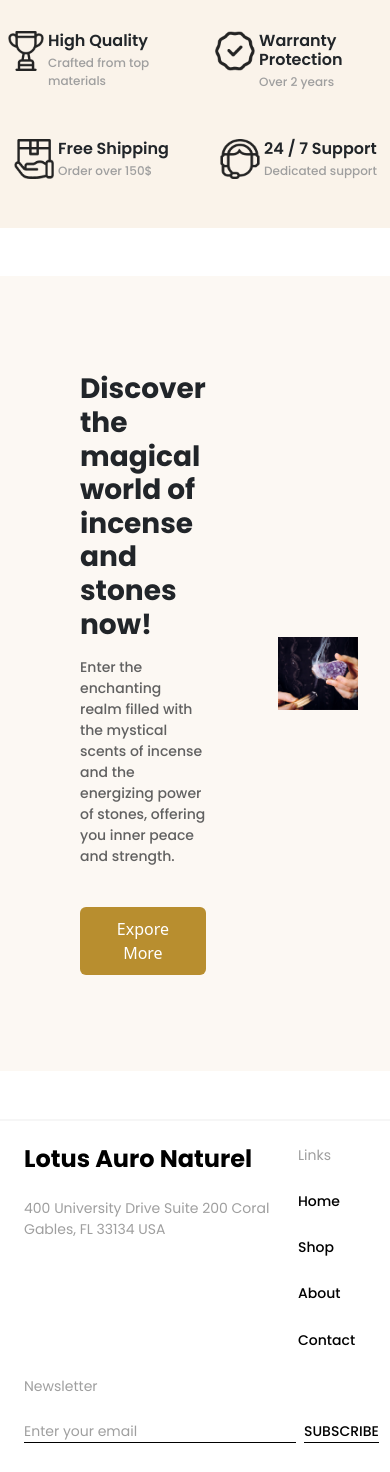
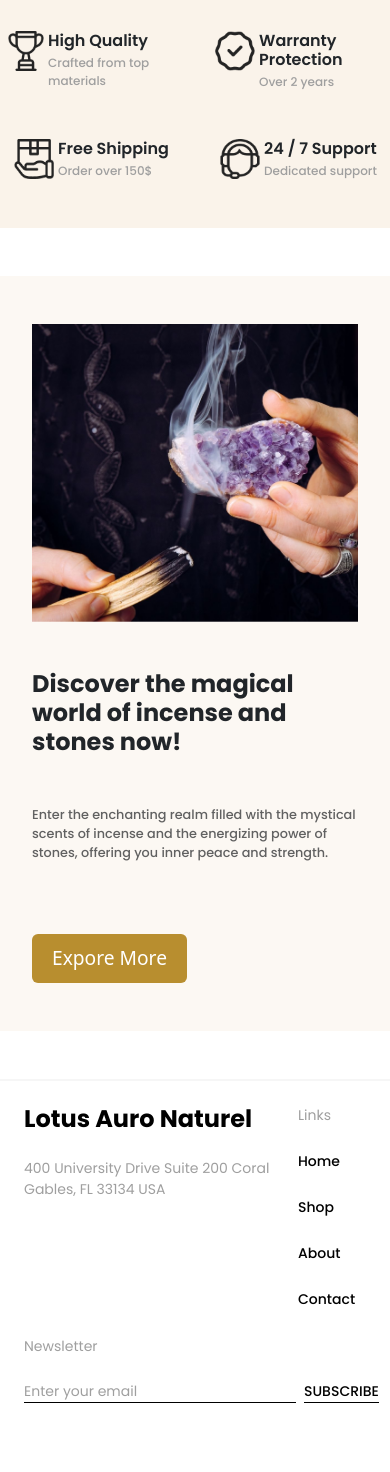
Before and after one commit to mervecoskunn/lotus-project, a Django app: page / in a window 390 px wide. Shown: the part 1346-2818 px from the top of the page. Run offline with Django 5.2, Linux system fonts and the light colour scheme; some libraries are stand-ins or nearby versions.

Commit message:
explore-row.html responsiveness

```diff
--- a/lotus/lotus/static/lotus/css/home.css
+++ b/lotus/lotus/static/lotus/css/home.css
@@ -83,12 +83,24 @@
 }
 
 .explore-row h2 {
-  font-size: 28px;
+  font-size: 2.5rem;
 }
 
 .explore-row p {
   color: #616161 !important;
-  font-size: 14px;
+}
+
+.explore-row__left-col {
+  max-width: 500px;
+}
+
+@media screen and (max-width: 576px) {
+  .explore-row h2 {
+    font-size: 1.5rem;
+  }
+  .explore-row p {
+    font-size: 0.8rem;
+  }
 }
 
 /* Slider  */
--- a/lotus/lotus/templates/lotus/includes/explore-row.html
+++ b/lotus/lotus/templates/lotus/includes/explore-row.html
@@ -1,16 +1,16 @@
 {% load static %}
 <div class="container-fluid explore-row">
-    <div class="row align-items-center">
-        <div class="col">
-            <div class="p-5">
-                <h2 class="poppins-700 mb-3">Discover the magical world of incense and stones now!</h2>
-                <p class="poppins-500">
+    <div class="row align-items-center flex-column-reverse flex-sm-row">
+        <div class="col-sm-6">
+            <div class="explore-row__left-col m-auto">
+                <h2 class="poppins-700 my-5 display-4">Discover the magical world of incense and stones now!</h2>
+                <p class="poppins-500 my-5">
                     Enter the enchanting realm filled with the mystical scents of incense and the energizing power of stones, offering you inner peace and strength.
                 </p>
                 <a href="#" class="btn btn-primary mt-4 lotus-btn-primary">Expore More</a>
             </div>
         </div>
-        <div class="col">
+        <div class="col-sm-6">
             <img src="{% static 'lotus/images/explore-img.png' %}"
                  alt="Smoke and rock"
                  width="100%"
--- a/lotus/static/css/base.css
+++ b/lotus/static/css/base.css
@@ -64,7 +64,7 @@
   padding: 10px 20px;
   border: none;
   border-radius: 6px;
-  font-size: 1rem;
+  font-size: 1.2rem;
   cursor: pointer;
 }
 
```
